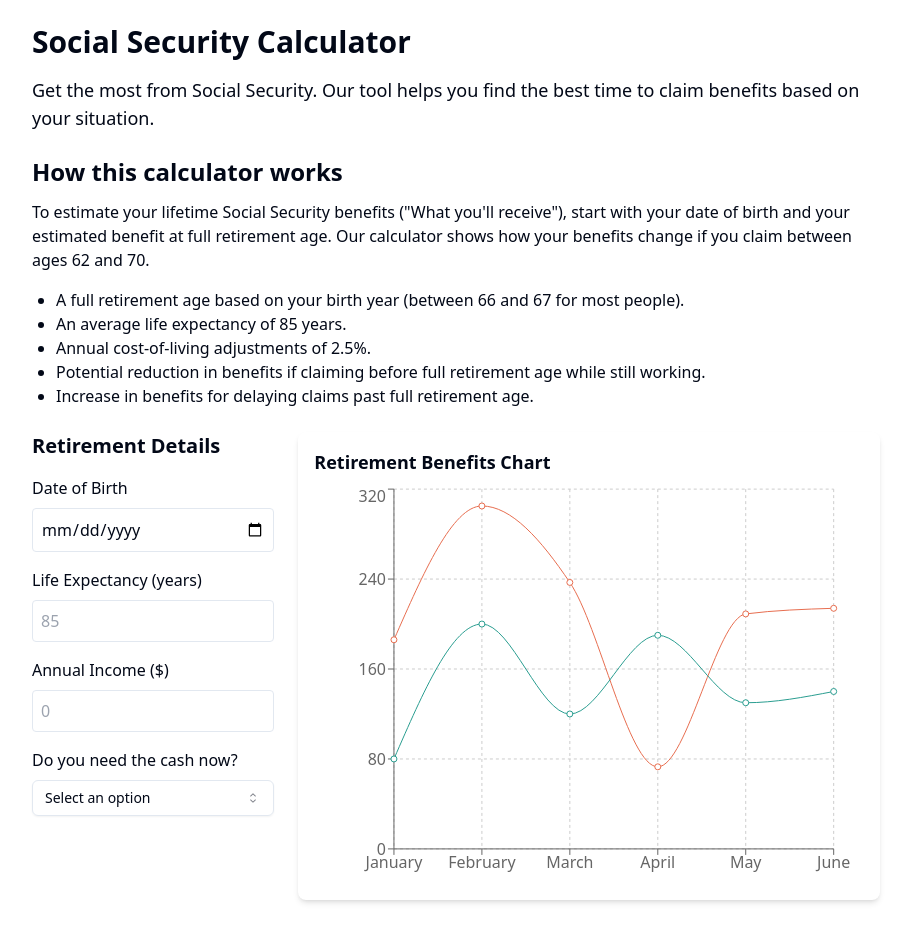
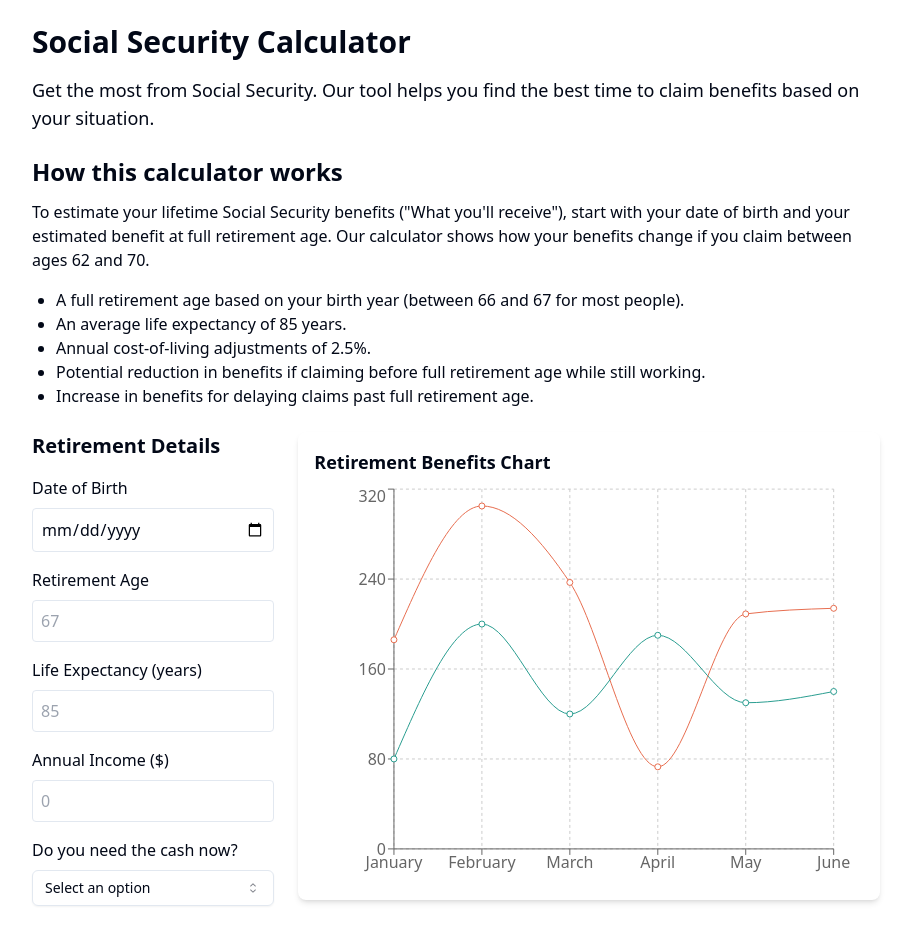
Before and after one commit to benkhong27/social-security-calculator, a React (Vite) app: page / in a window 1280 px wide. Shown: the whole page, without its empty margins (184-1094 px from the left). Built offline with nearby package versions, Linux system fonts and the light colour scheme.

Commit message:
added new input

```diff
--- a/src/App.jsx
+++ b/src/App.jsx
@@ -77,6 +77,17 @@ function App() {
           </div>
 
           <div>
+            <p className="mb-2">Retirement Age</p>
+            <Input
+              type="number"
+              placeholder="67"
+              min="62"
+              max="70"
+              className="w-full"
+            />
+          </div>
+
+          <div>
             <p className="mb-2">Life Expectancy (years)</p>
             <Input
               type="number"
```
